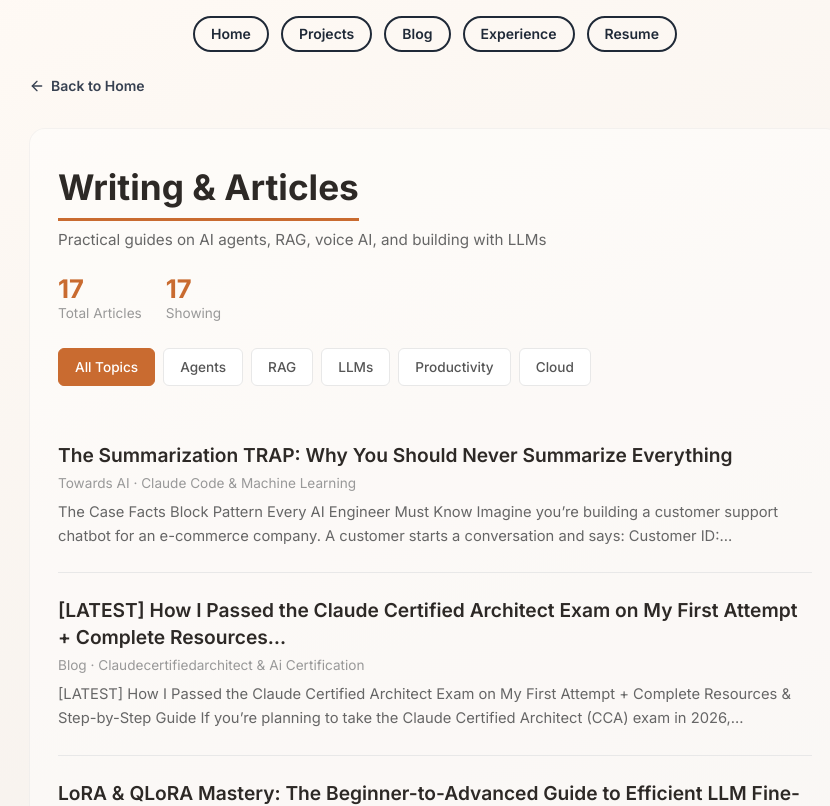
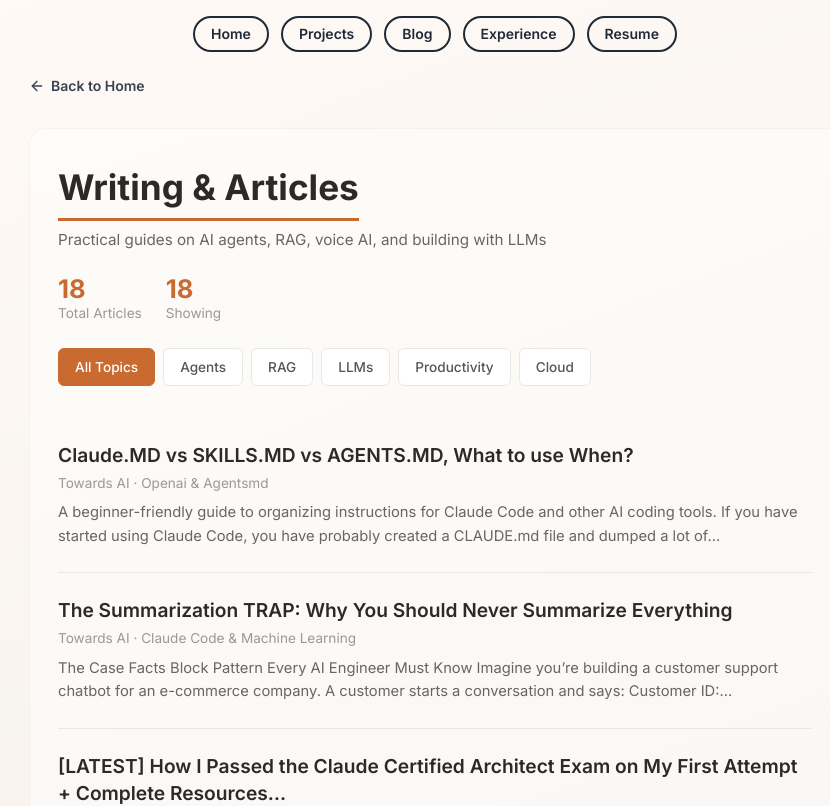
Before and after one commit to Jiten-Bhalavat/Portfolio, a React (Vite) app: page /medium in a window 1280 px wide. Shown: the top 806 px of the page, without its empty margins (205-1035 px from the left). Built offline with nearby package versions, Linux system fonts and the light colour scheme.

Commit message:
chore: sync Medium articles from RSS

```diff
--- a/src/data/medium.ts
+++ b/src/data/medium.ts
@@ -28,6 +28,14 @@ export function blogMetaLine(article: MediumArticle): string {
 }
 
 export const allMediumArticles: MediumArticle[] = [
+  {
+    title: "Claude.MD vs SKILLS.MD vs AGENTS.MD, What to use When?",
+    excerpt: "A beginner-friendly guide to organizing instructions for Claude Code and other AI coding tools. If you have started using Claude Code, you have probably created a CLAUDE.md file and dumped a lot of...",
+    readTime: "10 min read",
+    date: "Aug 10, 2026",
+    url: "https://pub.towardsai.net/claude-md-vs-skills-md-vs-agents-md-what-to-use-when-98589ad57379",
+    tags: ["openai", "agentsmd", "claude-md", "skillsmd", "claude-code"]
+  },
   {
     title: "The Summarization TRAP: Why You Should Never Summarize Everything",
     excerpt: "The Case Facts Block Pattern Every AI Engineer Must Know Imagine you’re building a customer support chatbot for an e-commerce company. A customer starts a conversation and says: Customer ID:...",
@@ -98,7 +106,7 @@ export const allMediumArticles: MediumArticle[] = [
     readTime: "5 min read",
     date: "Sep 5, 2025",
     url: "https://infinityai.medium.com/3-proven-techniques-to-accurately-parse-your-pdfs-2c01c5badb84",
-    tags: ["generative-ai", "parsing-techniques", "agentic-ai", "retrieval-augmented-gen", "artificial-intelligence"]
+    tags: ["parsing-techniques", "agentic-ai", "retrieval-augmented-gen", "ai", "artificial-intelligence"]
   },
   {
     title: "Fix RAG Hallucinations at the Source: Top PDF Parsers Ranked 2025",
```
